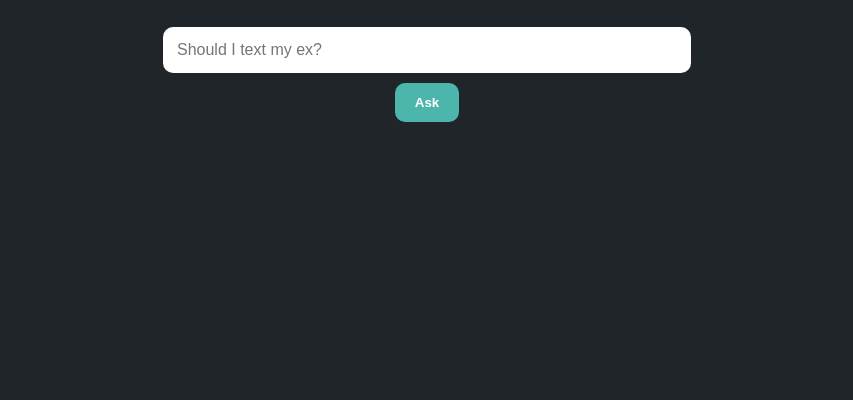
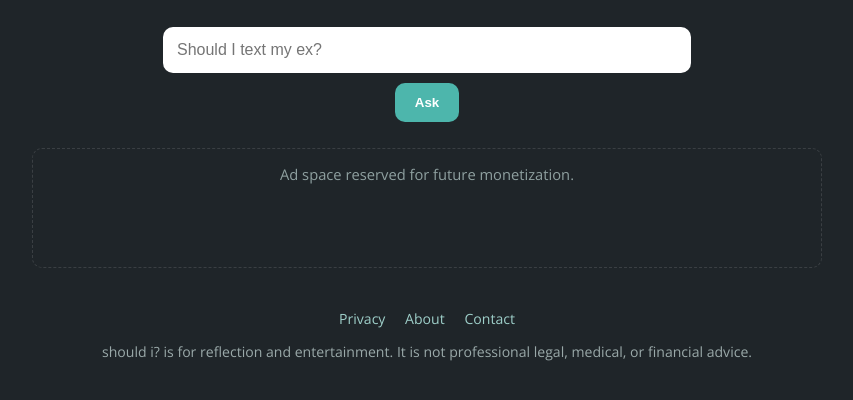
Before and after one commit to blickenterprises/should-i, a website: page public/index.html in a window 1280 px wide. Shown: the part 172-572 px from the top of the page, without its empty margins (213-1066 px from the left). Drawn offline with nearby package versions, Linux system fonts and the light colour scheme.

Commit message:
Update index.html

```diff
--- a/public/index.html
+++ b/public/index.html
@@ -4,7 +4,24 @@
   <meta charset="UTF-8" />
   <title>should i?</title>
   <meta name="viewport" content="width=device-width, initial-scale=1.0" />
+  <meta name="description" content="should i? gives short, honest answers to everyday decisions." />
   <link href="https://fonts.googleapis.com/css2?family=Open+Sans:wght@400;600;700&display=swap" rel="stylesheet">
+
+  <!-- Google Analytics -->
+  <script async src="https://www.googletagmanager.com/gtag/js?id=G-XXXXXXXXXX"></script>
+  <script>
+    window.dataLayer = window.dataLayer || [];
+    function gtag(){dataLayer.push(arguments);}
+    gtag('js', new Date());
+    gtag('config', 'G-PS7HTM6WYS');
+  </script>
+
+  <!-- AdSense: uncomment AFTER approval and replace ca-pub ID -->
+  <!--
+  <script async
+    src="https://pagead2.googlesyndication.com/pagead/js/adsbygoogle.js?client=ca-pub-XXXXXXXXXXXXXXXX"
+    crossorigin="anonymous"></script>
+  -->
 
   <style>
     body {
@@ -88,6 +105,40 @@
       color: #b7c4c4;
       font-size: 0.9rem;
     }
+
+    .ad-slot {
+      margin: 26px auto 0;
+      padding: 14px;
+      max-width: 760px;
+      min-height: 90px;
+      border: 1px dashed rgba(255,255,255,0.12);
+      border-radius: 10px;
+      color: #8fa0a0;
+      text-align: center;
+      font-size: 0.92rem;
+      line-height: 1.5;
+    }
+
+    .footer {
+      margin-top: 40px;
+      color: #9aa9a9;
+      font-size: 0.88rem;
+      line-height: 1.6;
+    }
+
+    .footer a {
+      color: #9ecfc9;
+      text-decoration: none;
+      margin: 0 8px;
+    }
+
+    .footer a:hover {
+      text-decoration: underline;
+    }
+
+    .legal {
+      margin-top: 10px;
+    }
   </style>
 </head>
 
@@ -101,6 +152,24 @@
     <button onclick="ask()">Ask</button>
 
     <div id="answer" class="answer" style="display:none;"></div>
+
+    <!-- Placeholder so the page already has a sensible ad location.
+         After AdSense approval, replace this whole block with your ad unit
+         or just rely on Auto ads. -->
+    <div class="ad-slot" id="adSlot">
+      Ad space reserved for future monetization.
+    </div>
+
+    <div class="footer">
+      <div>
+        <a href="/privacy.html">Privacy</a>
+        <a href="/about.html">About</a>
+        <a href="/contact.html">Contact</a>
+      </div>
+      <div class="legal">
+        should i? is for reflection and entertainment. It is not professional legal, medical, or financial advice.
+      </div>
+    </div>
   </div>
 
   <script>
@@ -132,18 +201,14 @@
           setShareStatus("Share text copied. Paste it anywhere.");
         }
       } catch (err) {
-        if (err && err.name === "AbortError") {
-          return;
-        }
+        if (err && err.name === "AbortError") return;
         setShareStatus("Could not share. Try again.");
       }
     }
 
     function setShareStatus(message) {
       const statusEl = document.getElementById("shareStatus");
-      if (statusEl) {
-        statusEl.textContent = message;
-      }
+      if (statusEl) statusEl.textContent = message;
     }
 
     async function ask() {
```
